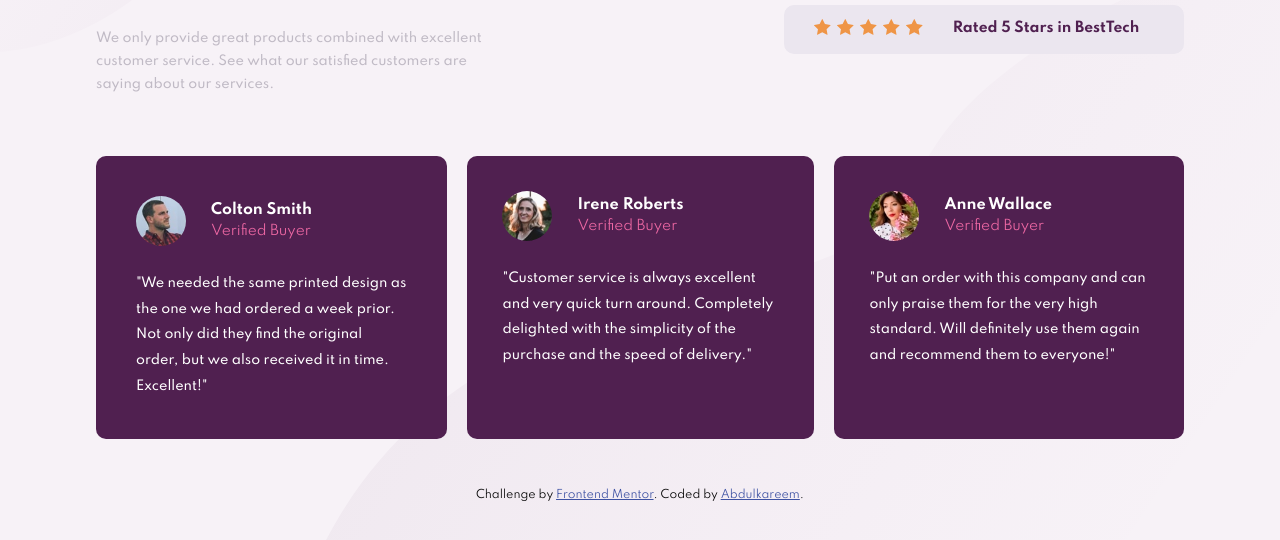
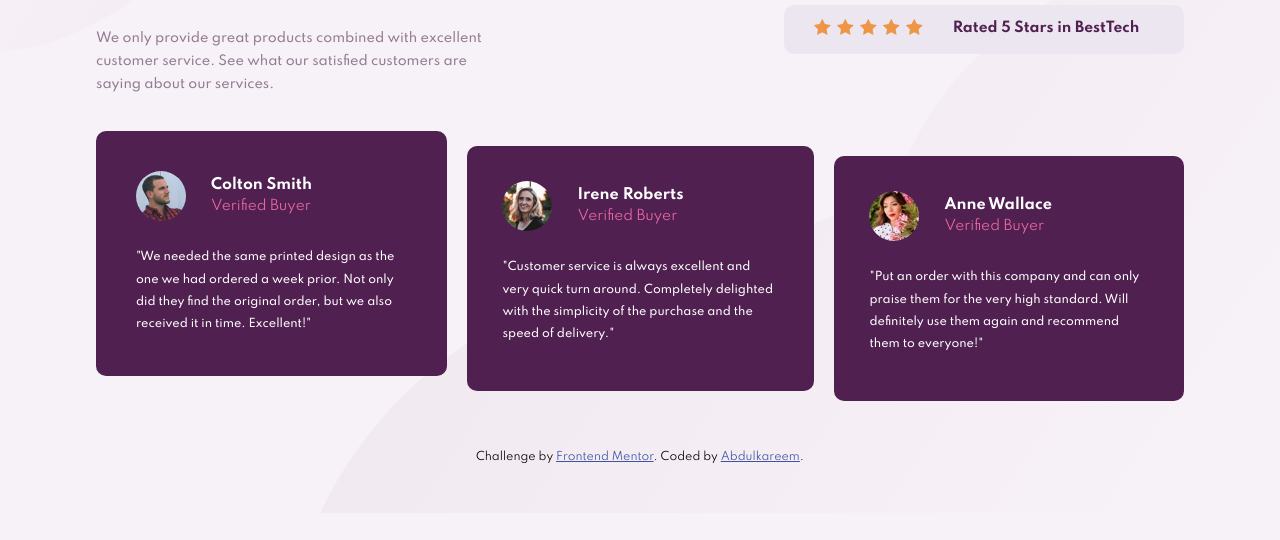
Before and after one commit to seniorteck/social-proof-section-frontend-mentor, a plain HTML site: page index.html in a window 1280 px wide. Shown: the part 258-798 px from the top of the page. Drawn offline with Linux system fonts and the light colour scheme.

Commit message:
second commit bottom-card fix

```diff
--- a/assets/css/style.css
+++ b/assets/css/style.css
@@ -40,7 +40,7 @@ body{
     margin: 30px 0;
     font-weight: 500;
     font-size: 1em;
-    color: hsl(275, 9%, 75%);
+    color: hsl(303, 10%, 53%);
     line-height: 1.4em;
 }
 
@@ -212,8 +212,13 @@ body{
         font-size: .6em;
     }
 
+    .inner-wrapper-b p{
+        font-size: .7em;
+    }
+
     .inner-wrapper-b{
-        grid-auto-rows: minmax(50px, auto);
+        grid-auto-rows: minmax(30px, auto);
+
 
     }
 
@@ -223,12 +228,16 @@ body{
 
     .review-sec-a{
         grid-column: 1/5;
-
+        position: relative;
+        bottom: 25px;
 
     }
 
     .review-sec-b{
         grid-column: 5/9;
+        position: relative;
+        bottom: 10px;
+
 
     }
 
```
